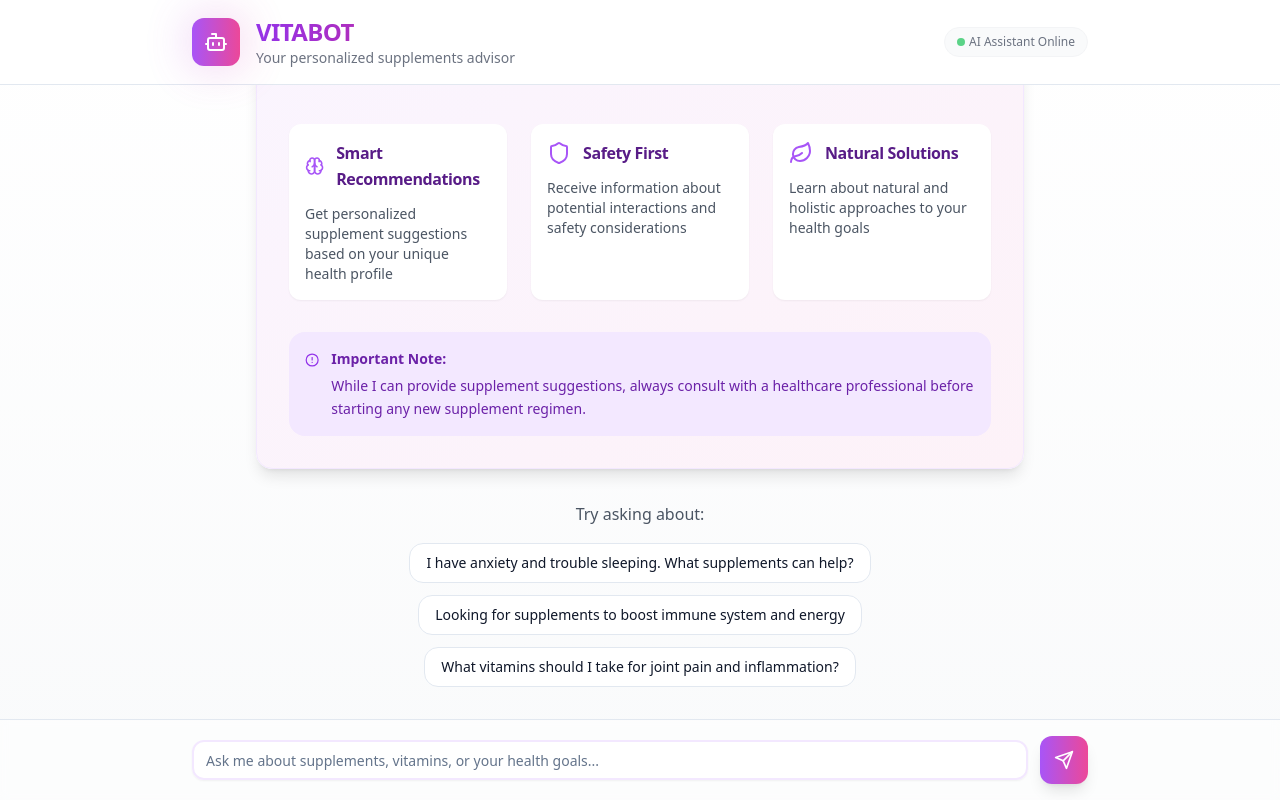
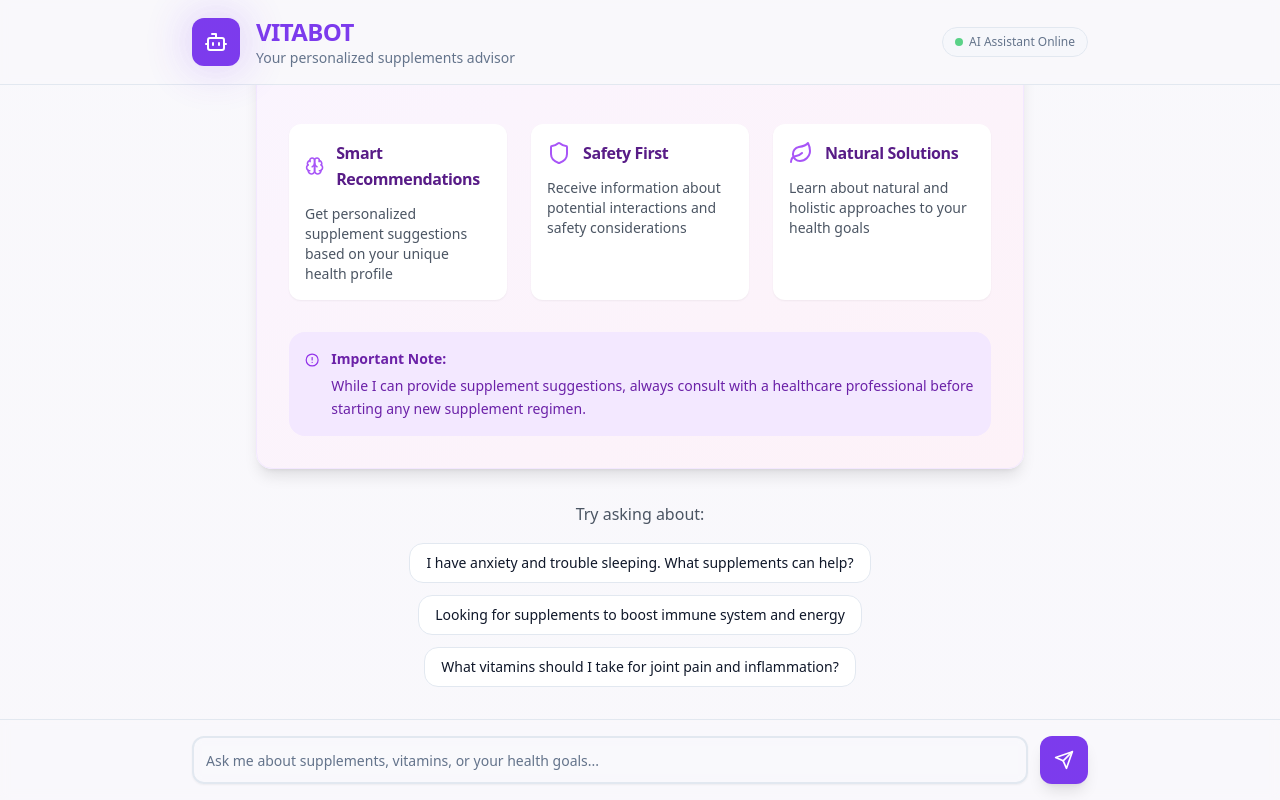
Before and after one commit to asmaumar2004/vitabot, a Next.js app: page / in a window 1280 px wide. Built offline with nearby package versions, Linux system fonts and the light colour scheme.

Commit message:
Update chat.tsx

```diff
--- a/src/app/components/chat.tsx
+++ b/src/app/components/chat.tsx
@@ -64,28 +64,30 @@ export function Chat() {
   };
 
   return (
-    <div className="relative w-full h-[100dvh] flex flex-col bg-gradient-to-b from-white to-gray-50">
-      <header className="relative z-10 px-6 py-4 border-b bg-white/80 backdrop-blur-sm">
+    <div className="relative w-full h-[100dvh] flex flex-col bg-gradient-to-b from-background to-background/50">
+      <header className="sticky top-0 z-10 px-4 sm:px-6 py-4 border-b bg-background/80 backdrop-blur-sm">
         <div className="max-w-4xl mx-auto flex items-center justify-between">
-          <div className="flex items-center gap-4">
-            <div className="relative">
-              <div className="absolute inset-0 bg-gradient-to-r from-purple-500 to-pink-500 rounded-xl blur-xl opacity-30"></div>
-              <div className="relative h-12 w-12 bg-gradient-to-r from-purple-500 to-pink-500 rounded-xl flex items-center justify-center">
+          {/* Logo and title section */}
+          <div className="flex items-center gap-4 transition-all-200 hover:scale-[1.02]">
+            <div className="relative" aria-hidden="true">
+              <div className="absolute inset-0 bg-gradient-to-r from-primary to-accent rounded-xl blur-xl opacity-30"></div>
+              <div className="relative h-12 w-12 bg-gradient-to-r from-primary to-accent rounded-xl flex items-center justify-center">
                 <Bot className="h-6 w-6 text-white" />
               </div>
             </div>
             <div>
-              <h1 className="text-2xl font-bold bg-gradient-to-r from-purple-600 to-pink-600 bg-clip-text text-transparent">
+              <h1 className="text-xl sm:text-2xl font-bold bg-gradient-to-r from-primary to-accent bg-clip-text text-transparent">
                 VITABOT
               </h1>
-              <p className="text-sm text-gray-500">
+              <p className="text-sm text-muted-foreground">
                 Your personalized supplements advisor
               </p>
             </div>
           </div>
 
+          {/* Status indicator */}
           <div className="flex items-center gap-3">
-            <div className="flex items-center gap-1 text-xs text-gray-500 bg-gray-50 px-3 py-1.5 rounded-full border border-gray-100">
+            <div className="flex items-center gap-1.5 text-xs text-muted-foreground bg-secondary/50 px-3 py-1.5 rounded-full border">
               <div className="h-2 w-2 bg-green-500 rounded-full animate-pulse"></div>
               <span>AI Assistant Online</span>
             </div>
@@ -203,25 +205,26 @@ export function Chat() {
           </div>
         </div>
 
-        <div className="border-t bg-white/50 backdrop-blur-sm p-4 relative z-10">
+        <div className="border-t bg-background/50 backdrop-blur-sm p-4 relative z-10">
           <div className="max-w-4xl mx-auto">
             <form onSubmit={handleSubmit} className="flex items-center gap-3">
               <Input
-                className="flex-1 rounded-xl border-2 border-purple-100 focus:border-purple-500 focus:ring-purple-500 bg-white/75 backdrop-blur-sm shadow-sm"
+                className="flex-1 rounded-xl border-2 border-input focus:border-primary focus:ring-primary bg-background/75 backdrop-blur-sm shadow-sm h-12"
                 placeholder={showWelcome
                   ? "Ask me about supplements, vitamins, or your health goals..."
                   : "Enter your message here..."
                 }
                 value={input}
                 onChange={handleInputChange}
+                aria-label="Chat input"
               />
               <Button
                 type="submit"
                 size="icon"
-                className="h-12 w-12 bg-gradient-to-r from-purple-500 to-pink-500 hover:from-purple-600 hover:to-pink-600 text-white rounded-xl shadow-lg hover:shadow-xl transition-all duration-200 hover:scale-105"
+                className="h-12 w-12 bg-gradient-to-r from-primary to-accent hover:opacity-90 text-white rounded-xl shadow-lg transition-all-200 hover:scale-105 focus:ring-2 focus:ring-primary focus:ring-offset-2"
+                aria-label="Send message"
               >
                 <Send className="h-5 w-5" />
-                <span className="sr-only">Send message</span>
               </Button>
             </form>
           </div>
```
